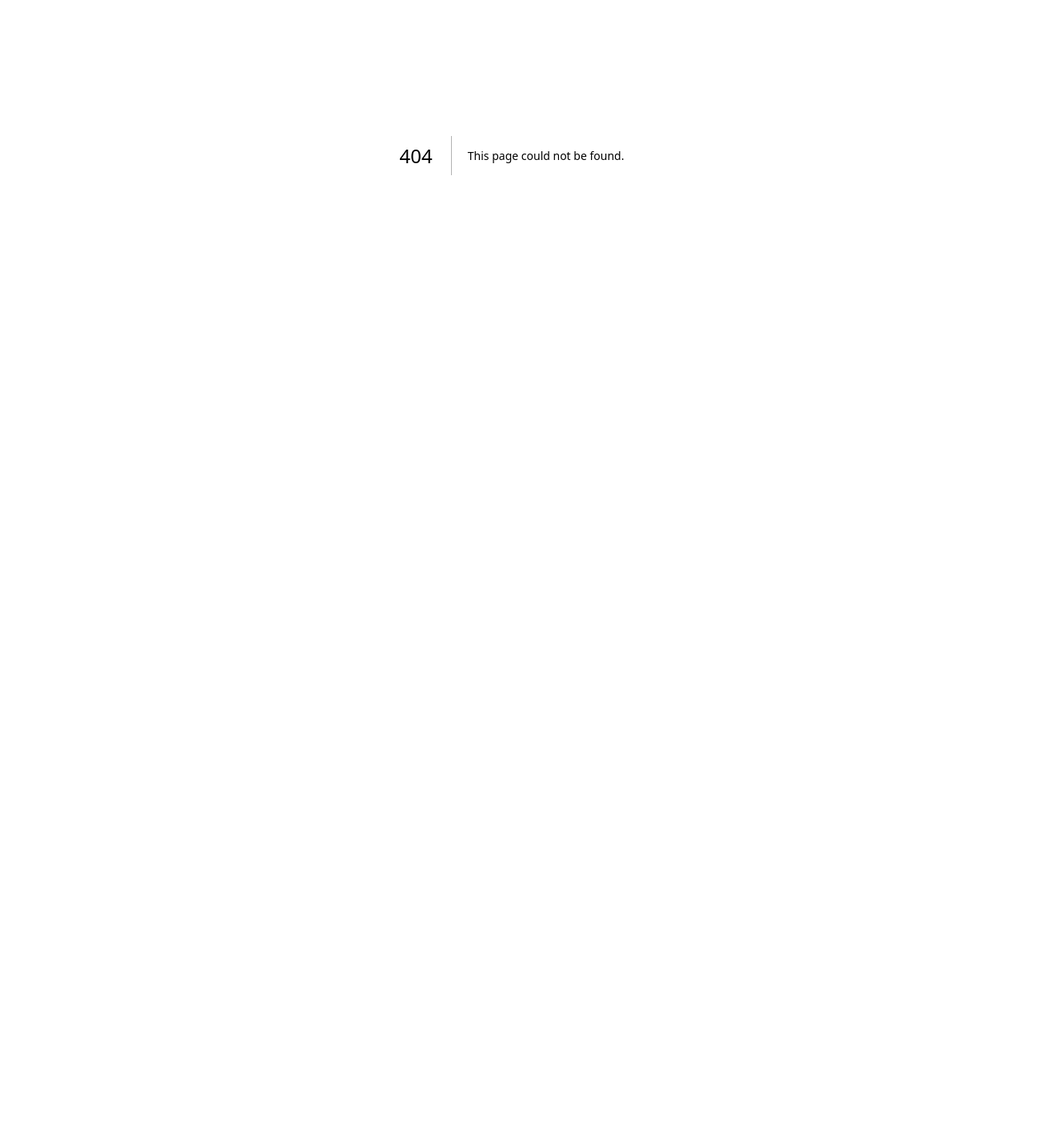
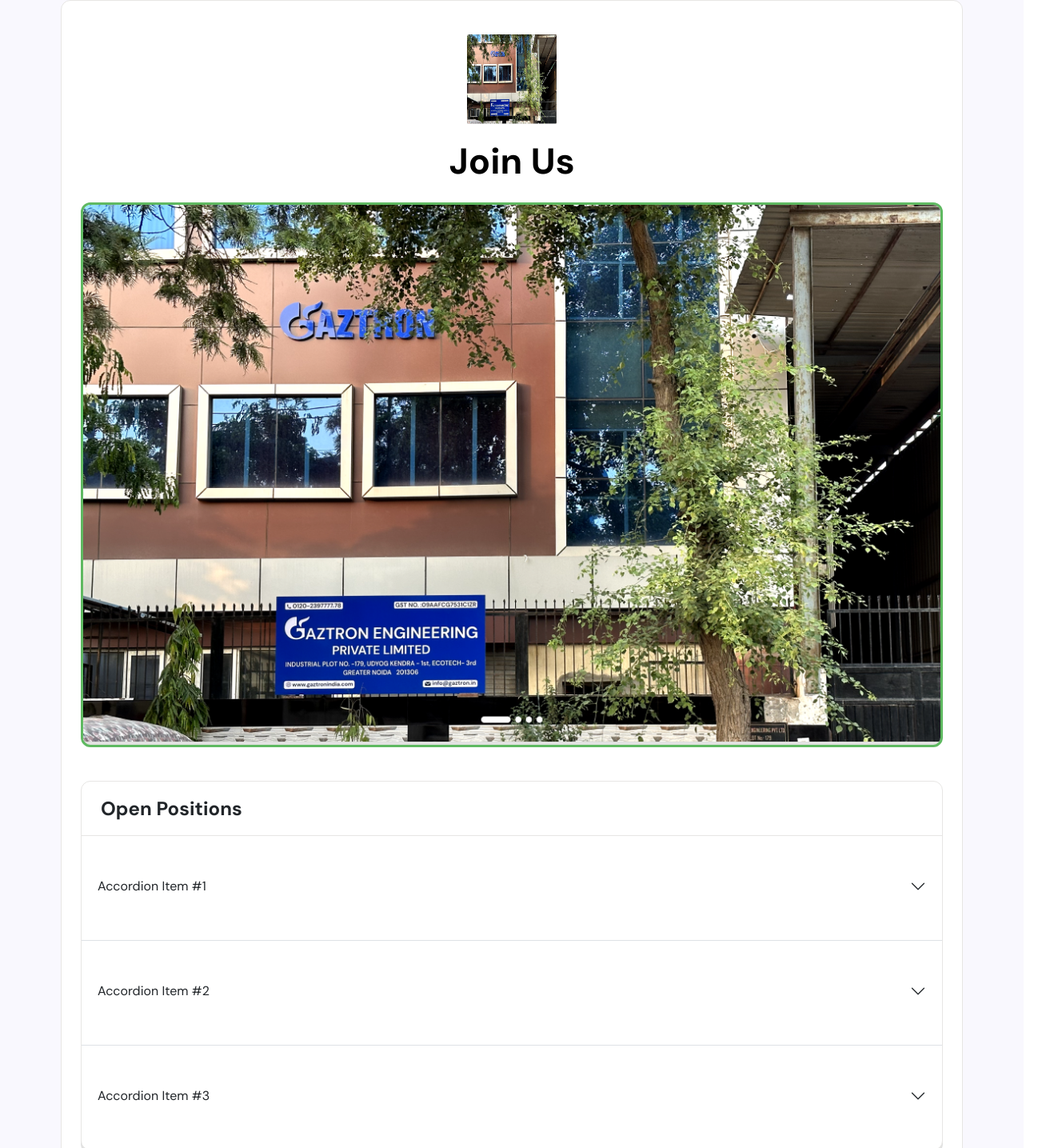
Before and after one commit to curiousdilip/gaztron-india, a Next.js app: page /careers in a window 1280 px wide. Before the commit this address had no page. Shown: the part 206-1641 px from the top of the page at 80% size, 1318 px wide, since content can reach past the window. Before the commit the page ends 800 px from the top, so only its background shows below. Built offline with nearby package versions, Linux system fonts and the light colour scheme.

Commit message:
career page started

```diff
--- /dev/null
+++ b/app/careers/careers.scss
@@ -0,0 +1,52 @@
+@import "/app/globals.scss";
+
+#career-page {
+  font-family: "DM Sans", sans-serif;
+  background-color: #f9f8fe;
+  padding: 76px;
+  margin-top: 130px;
+
+  .career-box {
+    padding: 42px 24px;
+    background-color: white;
+    border: 1.5px solid #e7e6e4;
+    border-radius: 12px;
+    box-shadow: 0px 4px 0px 0px #0e0d0c1f;
+    text-align: center;
+
+    h2 {
+      margin-top: 28px;
+      margin-bottom: 32px;
+      font-size: 45px;
+      color: #000000;
+      font-weight: 700;
+      line-height: 38px;
+
+    }
+
+    .main-image {
+      width: 100%;
+      object-fit: cover;
+      border-radius: 12px;
+      border: 3px solid #5fb961;
+      margin-bottom: 42px;
+    }
+
+    .career-container {
+      background-color: white;
+      border: 1.5px solid #e7e6e4;
+      border-radius: 12px;
+      box-shadow: 0px 4px 0px 0px #0e0d0c1f;
+      text-align: left;
+
+      h3 {
+        font-size: 24px;
+        font-weight: 700;
+        line-height: 31.25px;
+        padding: 18px 24px;
+        border-bottom: 1.5px solid #E7E6E4;
+      }
+    }
+  }
+
+}
--- /dev/null
+++ b/app/careers/page.jsx
@@ -0,0 +1,67 @@
+import Image from "next/image";
+import Footer from "../components/Footer";
+import Navbar from "../components/Header";
+import "./careers.scss"
+export default function Careers() {
+    return (
+        <>
+            <Navbar />
+            <section id="career-page">
+                <div className="career-box">
+                    <Image
+                        src="/img/about-us.png"
+                        width={112}
+                        height={112}
+                        alt="PSA Nitrogen Gas Generator Plant"
+                    />
+                    <h2>Join Us</h2>
+
+                    <Image
+                    className="main-image"
+                        src="/img/about-us.png"
+                        width={1240}
+                        height={681}
+                        alt="PSA Nitrogen Gas Generator Plant"
+                    />
+                    <div className="career-container">
+                        <h3>Open Positions</h3>
+                        <div class="accordion accordion-flush" id="accordionFlushExample">
+  <div class="accordion-item">
+    <h2 class="accordion-header">
+      <button class="accordion-button collapsed" type="button" data-bs-toggle="collapse" data-bs-target="#flush-collapseOne" aria-expanded="false" aria-controls="flush-collapseOne">
+        Accordion Item #1
+      </button>
+    </h2>
+    <div id="flush-collapseOne" class="accordion-collapse collapse" data-bs-parent="#accordionFlushExample">
+      <div class="accordion-body">Placeholder content for this accordion, which is intended to demonstrate the <code>.accordion-flush</code> class. This is the first item's accordion body.</div>
+    </div>
+  </div>
+  <div class="accordion-item">
+    <h2 class="accordion-header">
+      <button class="accordion-button collapsed" type="button" data-bs-toggle="collapse" data-bs-target="#flush-collapseTwo" aria-expanded="false" aria-controls="flush-collapseTwo">
+        Accordion Item #2
+      </button>
+    </h2>
+    <div id="flush-collapseTwo" class="accordion-collapse collapse" data-bs-parent="#accordionFlushExample">
+      <div class="accordion-body">Placeholder content for this accordion, which is intended to demonstrate the <code>.accordion-flush</code> class. This is the second item's accordion body. Let's imagine this being filled with some actual content.</div>
+    </div>
+  </div>
+  <div class="accordion-item">
+    <h2 class="accordion-header">
+      <button class="accordion-button collapsed" type="button" data-bs-toggle="collapse" data-bs-target="#flush-collapseThree" aria-expanded="false" aria-controls="flush-collapseThree">
+        Accordion Item #3
+      </button>
+    </h2>
+    <div id="flush-collapseThree" class="accordion-collapse collapse" data-bs-parent="#accordionFlushExample">
+      <div class="accordion-body">Placeholder content for this accordion, which is intended to demonstrate the <code>.accordion-flush</code> class. This is the third item's accordion body. Nothing more exciting happening here in terms of content, but just filling up the space to make it look, at least at first glance, a bit more representative of how this would look in a real-world application.</div>
+    </div>
+  </div>
+</div>
+
+                    </div>
+                </div>
+            </section>
+            <Footer />
+        </>
+    )
+}
```
